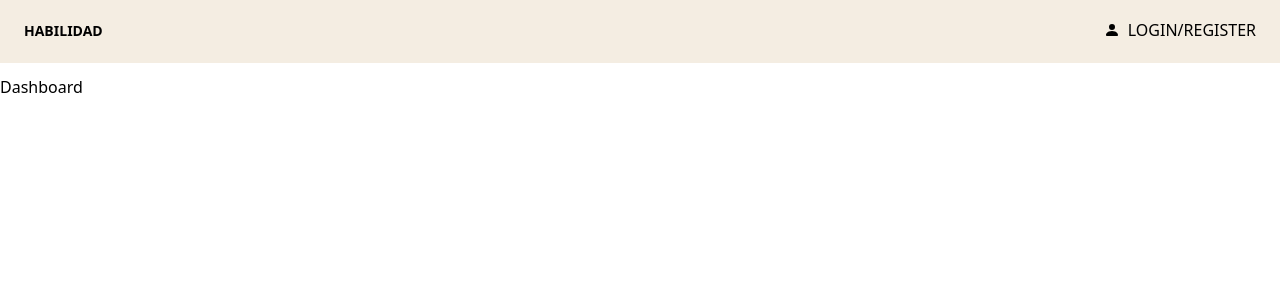
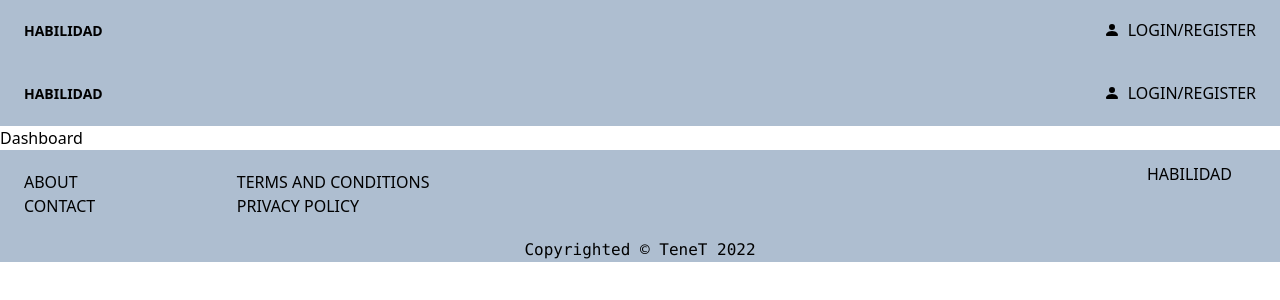
Before and after one commit to ICT3103-P1-TeneT-Habilidad/habilidad, a React (Create React App) app in the folder client/: page / in a window 1280 px wide. Shown: the top 300 px of the page. Built offline with nearby package versions, Linux system fonts and the light colour scheme.

Commit message:
style: changed color scheme to app

```diff
--- a/client/src/App.js
+++ b/client/src/App.js
@@ -1,14 +1,17 @@
 import { BrowserRouter, Routes, Route } from 'react-router-dom'
 import './App.css'
 import { Dashboard, Error } from './pages/index'
+import { Footer, Navbar } from './components/index'
 
 function App() {
     return (
         <BrowserRouter>
+            <Navbar />
             <Routes>
                 <Route path="/" index element={<Dashboard />} />
                 <Route path="*" element={<Error />} />
             </Routes>
+            <Footer />
         </BrowserRouter>
     )
 }
--- a/client/src/components/Footer.jsx
+++ b/client/src/components/Footer.jsx
@@ -5,7 +5,7 @@ import { copyrighted_msg, website_name, year } from '../utils/Constants'
 const Footer = () => {
     return (
         <>
-            <footer className="bg-background p-4 relative flex bottom-0 px-2 py-3 justify-between">
+            <footer className="bg-navbarfooter p-4 relative flex bottom-0 px-2 py-3 justify-between">
                 <div className="flex justify-between px-4">
                     <div className="grid grid-cols-2 gap-5 mr-4 py-2 whitespace-nowrap uppercase">
                         <div>
@@ -34,7 +34,7 @@ const Footer = () => {
                     <Link to="/">{website_name}</Link>
                 </div>
             </footer>
-            <div className="bg-background text-center font-mono">
+            <div className="bg-navbarfooter text-center font-mono">
                 <span>
                     {copyrighted_msg} {year}
                 </span>
--- a/client/src/components/Navbar.jsx
+++ b/client/src/components/Navbar.jsx
@@ -7,7 +7,7 @@ export default function Navbar({ fixed }) {
     const [navbarOpen, setNavbarOpen] = useState(false)
     return (
         <>
-            <nav className="relative flex flex-wrap items-center justify-between px-2 py-3 bg-background mb-3">
+            <nav className="relative flex flex-wrap items-center justify-between px-2 py-3 bg-navbarfooter">
                 <div className="container px-4 mx-auto flex flex-wrap items-center justify-between">
                     <div className="w-full relative flex justify-between lg:w-auto lg:static lg:block lg:justify-start">
                         <Link
--- a/client/tailwind.config.js
+++ b/client/tailwind.config.js
@@ -4,12 +4,13 @@ module.exports = {
         colors: {
             divider: '#E4E5E7',
             white: '#FFFFFF',
-            background: '#F4EDE2',
-            foreground: '#F5F5F7',
+            card: '#F4EDE2',
+            // foreground: '#F5F5F7',
             maintext: '#3A4555',
-            accent1: '#ECCCC4',
-            accent2: '#DADBD5',
-            accent3: '#AEBED0',
+            // accent1: '#ECCCC4',
+            // accent2: '#DADBD5',
+            navbarfooter: '#AEBED0',
+            background: '#EFEFF0',
         },
         extend: {},
     },
```
